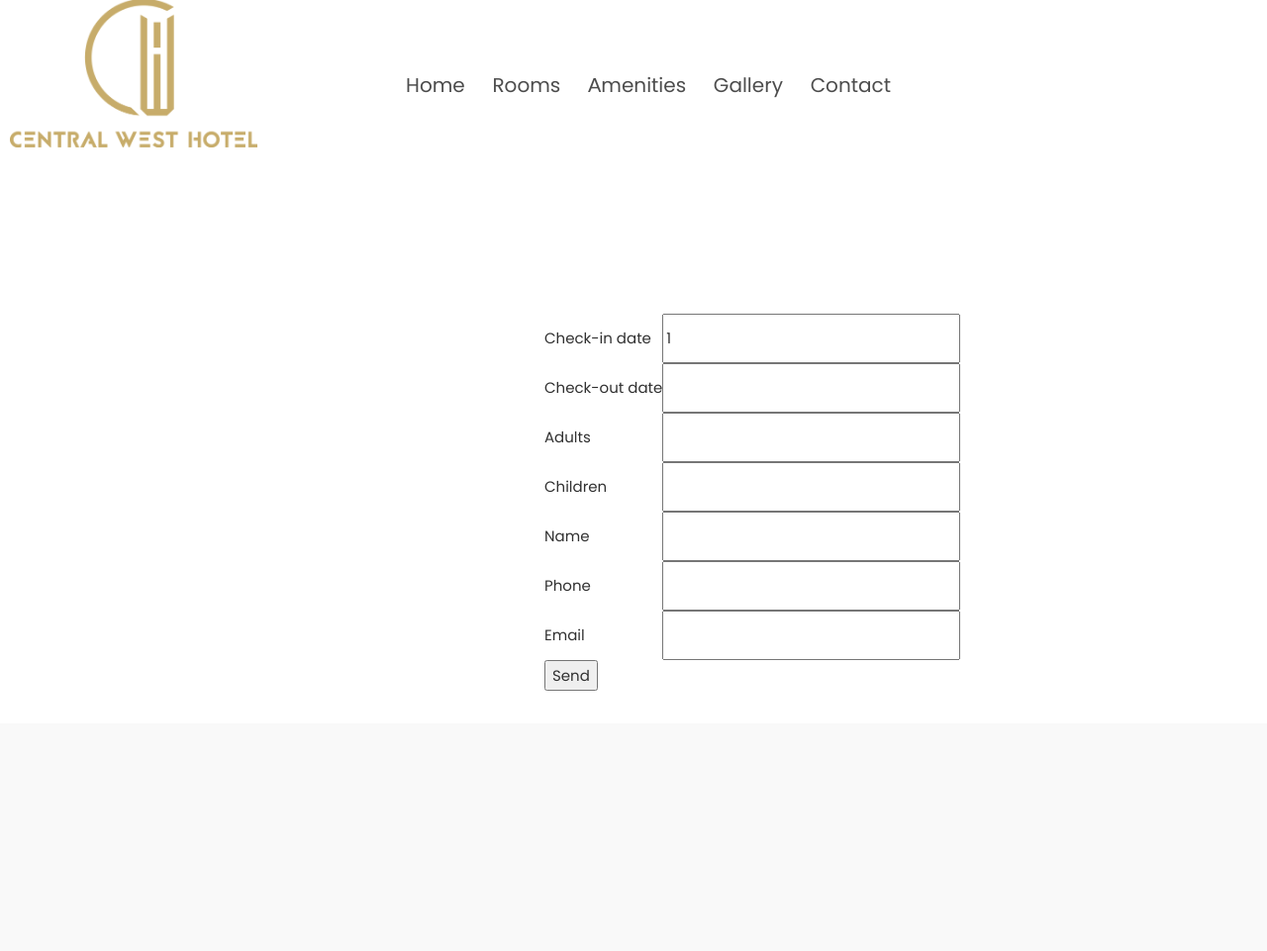
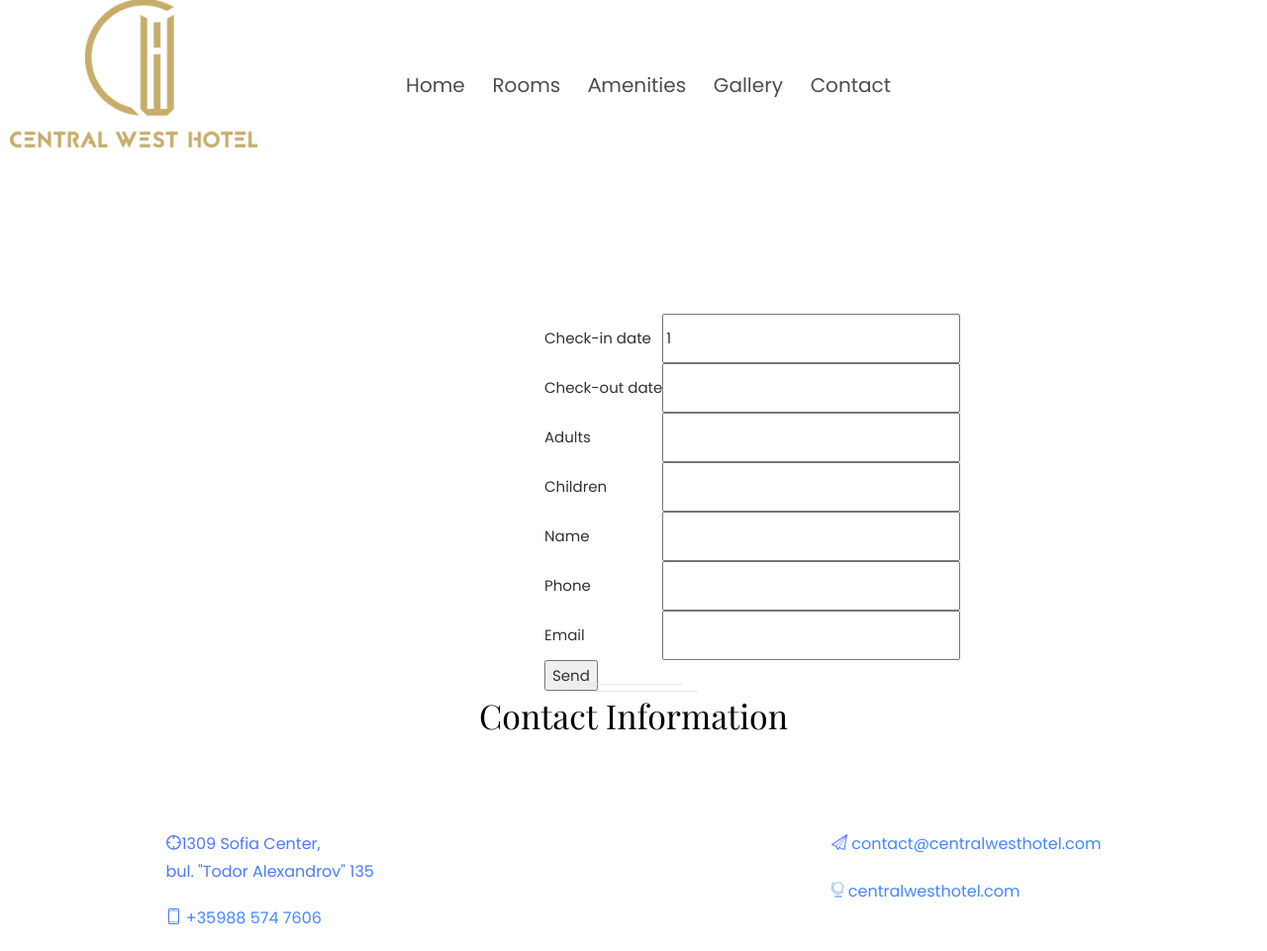
Before and after one commit to joro2404/schoolproject, a PHP site: page /reservation.php?from=1 in a window 1280 px wide. Shown: the part 69-1030 px from the top of the page at 99% size. Before the commit the page ends 767 px from the top, so only its background shows below. Run offline with PHP 8.4, Linux system fonts and the light colour scheme; data that the repository does not hold is empty; some libraries are stand-ins or nearby versions; some web fonts are replaced.

Commit message:
all right

```diff
--- a/reservation.php
+++ b/reservation.php
@@ -151,6 +151,27 @@
 				echo "<tr><td><button id=\"butt\" type=\"button\" onclick=\"send()\">Send</td></tr>";
 				echo "</table></form>";
 		?>
+		<div id="colorlib-contact">
+			<div class="container">
+				<div class="row">
+					<div class="col-md-6 col-md-offset-3 text-center colorlib-heading animate-box">
+
+						<h2 >Contact Information</h2>
+					</div>
+					<div class="col-md-10 col-md-offset-1 animate-box">
+						<div class="contacts">
+							<p style="font-size:16px;color: #4d79ff"><span><i class="icon-location-2"></i></span>1309 Sofia Center,<br>bul. "Todor Alexandrov" 135</p>
+							<p style="font-size:16px;color: #4d79ff"><span><i class="icon-phone3"></i></span> <a >+35988 574 7606</a></p>
+						</div>
+						<div class="contacts">
+							<p style="font-size:16px;color: #4d79ff"><span><i class="icon-paperplane"></i></span> <a >contact@centralwesthotel.com</a></p>
+							<p style="font-size:16px;color: #4d79ff"><span><i class="icon-globe"></i></span> <a>centralwesthotel.com</a></p>
+						</div>
+
+					</div>
+				</div>
+			</div>
+		</div>
 	</div>
 
 	<div class="gototop js-top">
```
